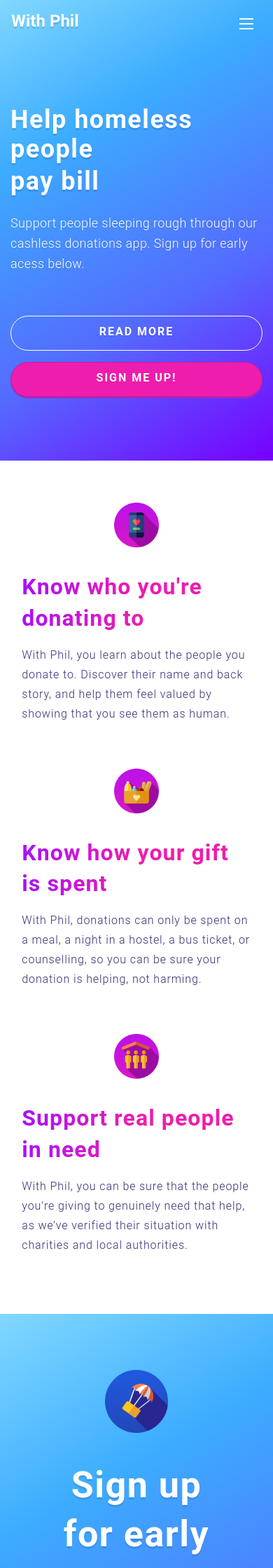
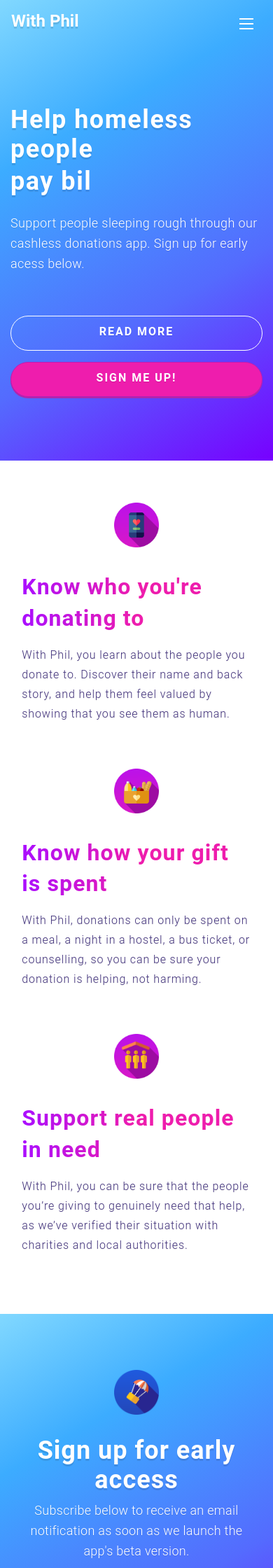
Before and after one commit to withphil/withphil.github.io, a Jekyll site: the page built from index.html, in a window 390 px wide. Shown: the top 2240 px of the page at 70% size. Built offline with Jekyll 4.4.1, drawn with Linux system fonts in a browser that asks for light colours; some web fonts are replaced; comment, search, counter and statistics services are not loaded.

Commit message:
mob styling WIP

```diff
--- a/_includes/footer.html
+++ b/_includes/footer.html
@@ -1,6 +1,6 @@
 <footer>
   <div class="row align-middle align-center text-center">
-    <div class="small-8 columns">
+    <div class="large-8 medium-8 small-11 columns">
       <img class="footer" src="/images/pages/package.png" alt="Image"></img>
       <h1>Sign up for early access</h1>
       <h4>Subscribe below to receive an email notification as soon as we launch the app's beta version.</h4>
--- a/_layouts/main.html
+++ b/_layouts/main.html
@@ -41,19 +41,12 @@ layout: default
     <div class="overlay-content">
       <div class="row">
         <div class="small-12 columns">
-          <h2>Product</h2>
+          <!-- <h2>Product</h2> -->
           <span class="overlay-sub">
-            <h3><a href="/product/">Core Features</a></h3>
-            <h3><a href="/gdpr-features/">GDPR Compliance</a></h3>
-            <h3><a href="/community-edition/">Community Edition</a></h3>
-            <h3><a href="/integrations/">Integrations</a></h3>
+            <h3><a href="#">HOME</a></h3>
+            <h3><a href="#">HOW IT WORKS</a></h3>
+            <h3><a href="#">DOWNLOAD</a></h3>
           </span>
-        </div>
-        <div class="small-12 columns">
-          <h2><a href="/plans">Pricing</a></h2>
-        </div>
-        <div class="small-12 columns">
-          <h2><a class="register-button" href="/join">Register</a></h2>
         </div>
       </div>
     </div>
--- a/css/site-201807231103.scss
+++ b/css/site-201807231103.scss
@@ -754,4 +754,18 @@ footer ul li {
     line-height: 28px;
     margin-bottom: 24px;
   }
+  img.footer {
+    max-height: 64px;
+    margin-bottom: 30px;
+  }
+  footer h1 {
+    font-size: 36px;
+    letter-spacing: 1px;
+    line-height: 42px;
+  }
+  footer h4 {
+    font-size: 18px;
+    letter-spacing: 0.29px;
+    line-height: 29px;
+  }
 }
```
Also changed, not shown: other parts of _layouts/main.html (+1 -1 lines).
